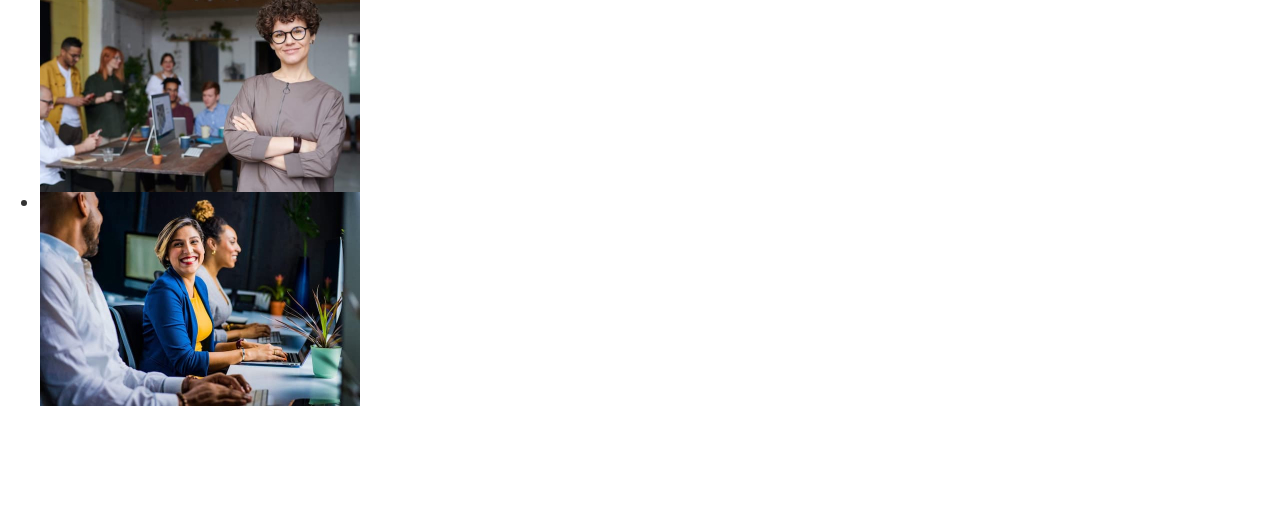
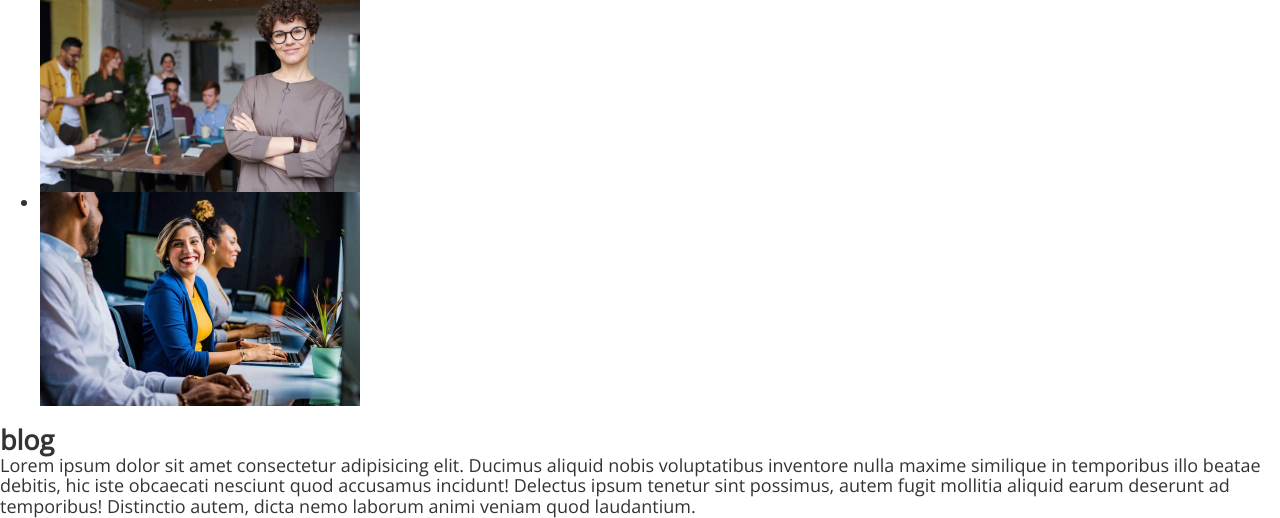
Before and after one commit to KolBa228/comandproject1, a plain HTML site: page index.html in a window 1280 px wide. Shown: the part 2899-3417 px from the top of the page. Before the commit the page ends 3323 px from the top, so only its background shows below. Drawn offline with nearby package versions, Linux system fonts and the light colour scheme.

Commit message:
add blog

```diff
--- a/index.html
+++ b/index.html
@@ -214,6 +214,17 @@
           </li>
         </ul>
       </section>
+
+      <!-- blog -->
+      <section>
+        <h2>blog</h2>
+        Lorem ipsum dolor sit amet consectetur adipisicing elit. Ducimus aliquid
+        nobis voluptatibus inventore nulla maxime similique in temporibus illo
+        beatae debitis, hic iste obcaecati nesciunt quod accusamus incidunt!
+        Delectus ipsum tenetur sint possimus, autem fugit mollitia aliquid earum
+        deserunt ad temporibus! Distinctio autem, dicta nemo laborum animi
+        veniam quod laudantium.
+      </section>
     </main>
   </body>
 </html>
```
